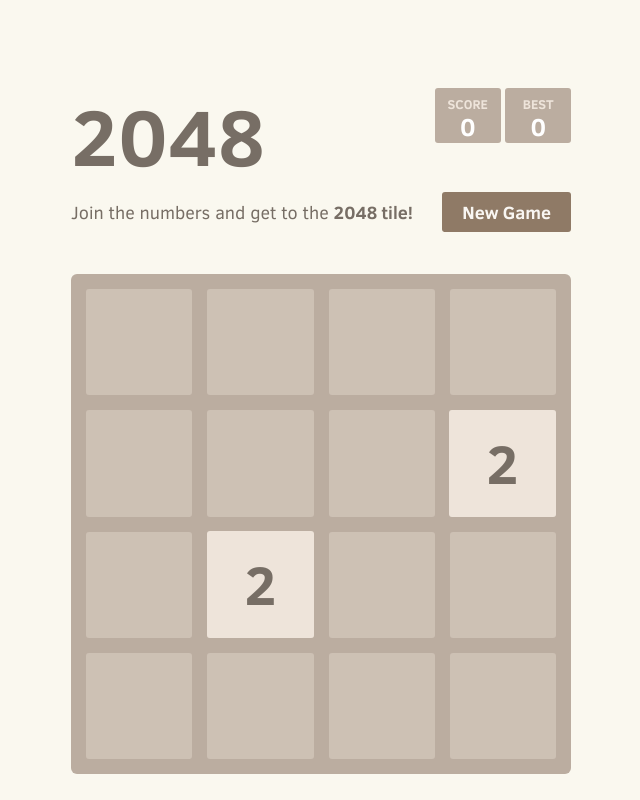
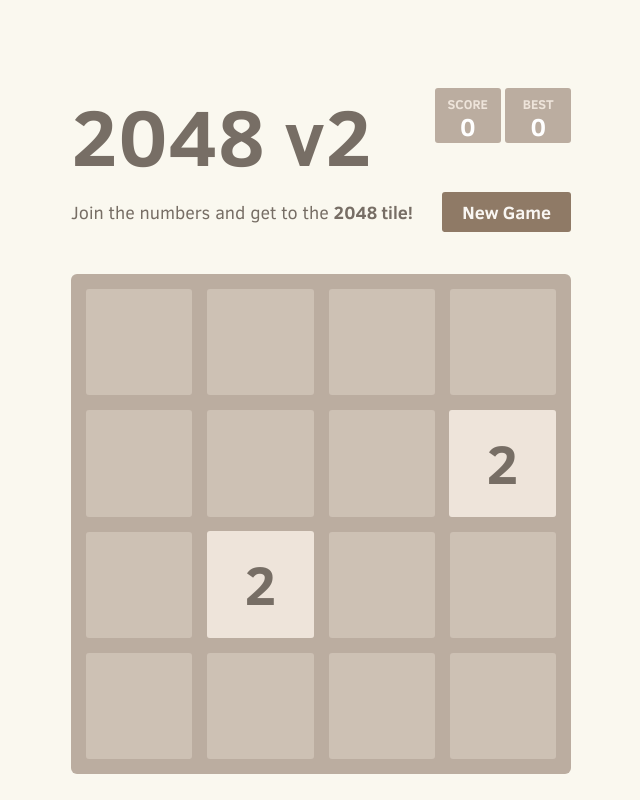
Before and after one commit to rrodriguez1985/ciclovida_docker, a plain HTML site: page index.html in a window 1280 px wide. Shown: the top 800 px of the page, without its empty margins (319-959 px from the left). Drawn offline with Linux system fonts and the light colour scheme.

Commit message:
v2 de Index.html

```diff
--- a/index.html
+++ b/index.html
@@ -19,7 +19,7 @@
 <body>
   <div class="container">
     <div class="heading">
-      <h1 class="title">2048</h1>
+      <h1 class="title">2048 v2</h1>
       <div class="scores-container">
         <div class="score-container">0</div>
         <div class="best-container">0</div>
```
